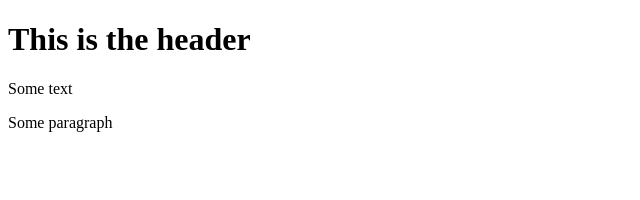
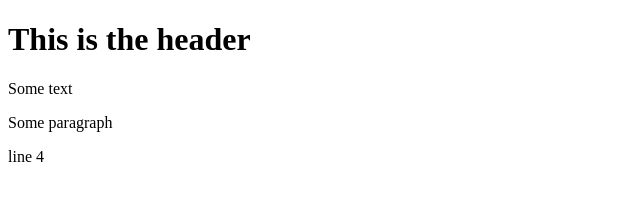
Before and after one commit to stetsyshyn/git-test, a plain HTML site: page index.html in a window 1280 px wide. Shown: the full height of the page, 0-640 px from the left. Drawn offline with Linux system fonts and the light colour scheme.

Commit message:
fourth commit

```diff
--- a/index.html
+++ b/index.html
@@ -10,6 +10,6 @@
   <h1>This is the header</h1>
   <div>Some text</div>
   <p>Some paragraph</p>
-
+  <p>line 4</p>
 </body>
 </html>
```
